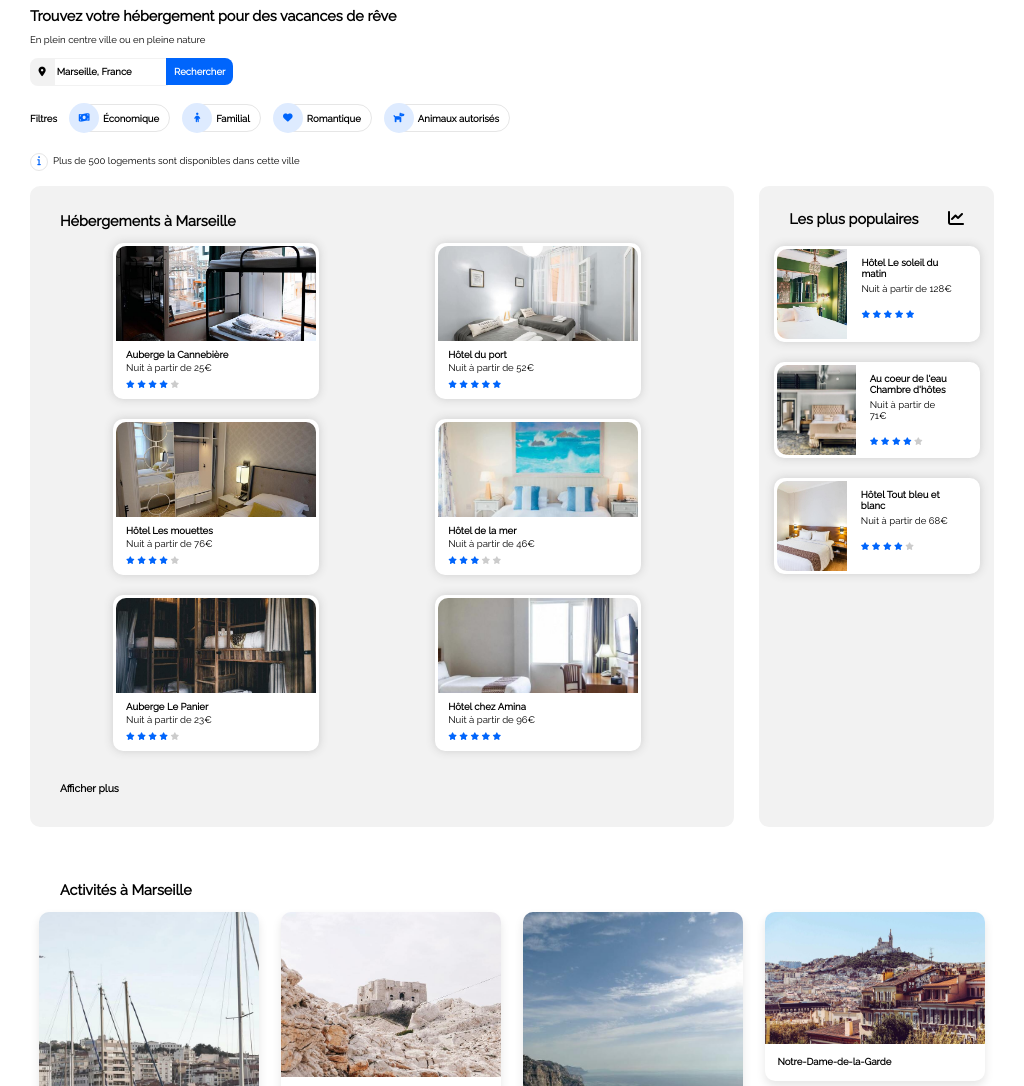
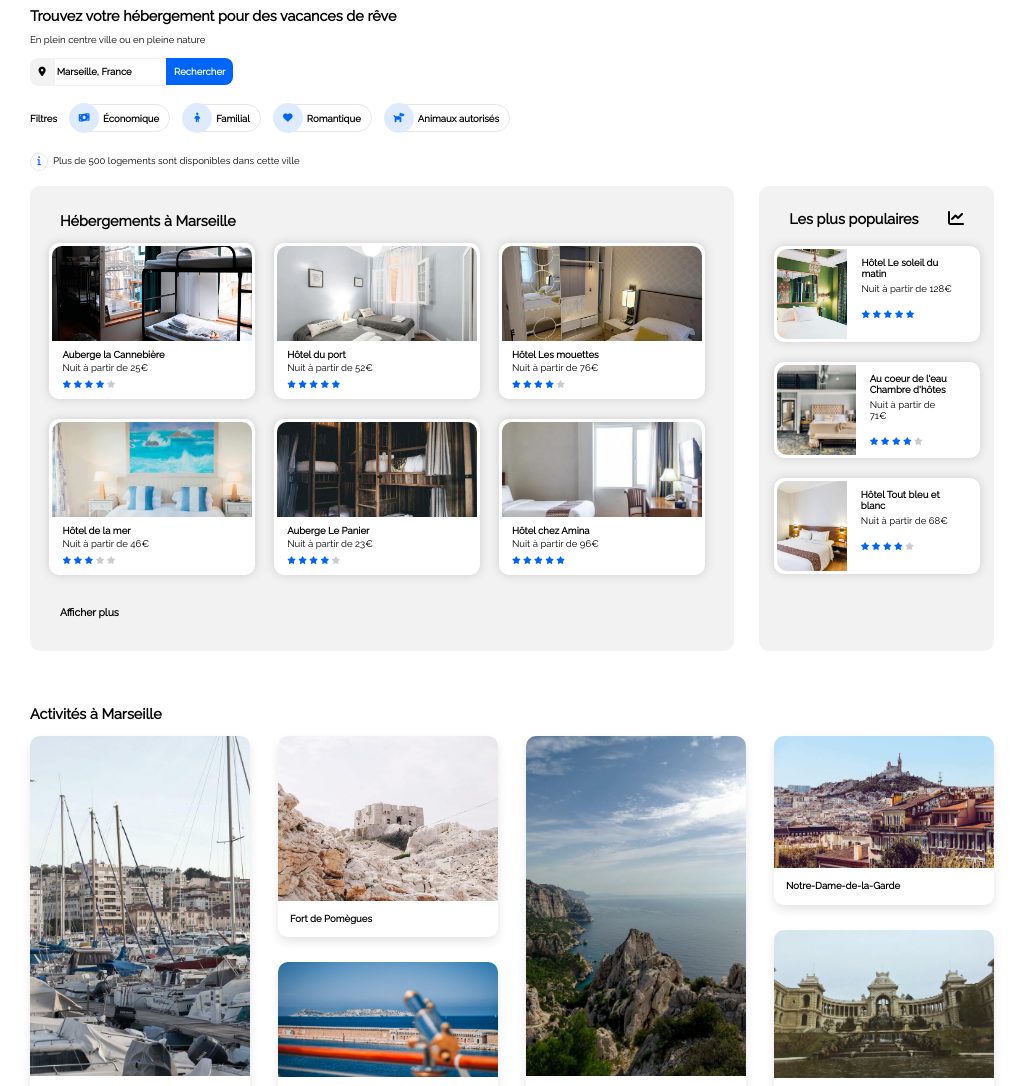
Before and after one commit to lourdeslazo/LourdesLazo_2_02032021, a plain HTML site: page index.html in a window 1024 px wide. Shown: the part 63-1149 px from the top of the page. Drawn offline with Linux system fonts and the light colour scheme.

Commit message:
Breakpoint 1361 + Changes code CSS

```diff
--- a/style.css
+++ b/style.css
@@ -314,6 +314,10 @@ aside figure img {
 }
 
 /*Activites*/
+
+#titleactivities {
+  margin-top: 15px;
+}
 
 #activitiesbox {
   display: flex;
@@ -693,6 +697,10 @@ footer {
 
   /*Activites*/
 
+  #titleactivities {
+    margin-top: 0;
+  }
+
   #activitiesbox {
     padding: 0 15px;
   }
@@ -976,10 +984,6 @@ footer {
 
   /*Activites*/
 
-  #titleactivities {
-    margin-top: 10px;
-  }
-
   #titleactivities h5 {
     margin: 10px 0 30px 0;
   }
@@ -1183,6 +1187,12 @@ footer {
     padding-left: 30px;
   }
 
+  /*Article*/
+  #lodge {
+    padding-left: 15px;
+    padding-right: 15px;
+  }
+
   /*aside*/
 
   aside {
@@ -1206,12 +1216,7 @@ footer {
   /*Activites*/
 
   #titleactivities {
-    padding-left: 30px;
     margin-top: 30px;
-  }
-
-  #activities {
-    justify-content: space-around;
   }
 
   .activitiesbigger {
@@ -1219,25 +1224,25 @@ footer {
   }
 
   .activitiesbig {
-    margin-left: 5px;
-    margin-right: 5px;
+    margin-left: 0;
+    margin-right: 0;
     width: 220px;
   }
 
   .activitiesmedium {
-    margin-left: 5px;
-    margin-right: 5px;
+    margin-left: 0;
+    margin-right: 0;
     width: 220px;
   }
 
   .activitiessmall {
-    margin-left: 5px;
+    margin-left: 0;
 
     width: 220px;
   }
 
   .activitiessmaller {
-    margin-left: 5px;
+    margin-left: 0;
 
     width: 220px;
   }
@@ -1280,3 +1285,11 @@ footer {
     width: 270px;
   }
 }
+
+/*Breakpoint 1361px*/
+
+@media all and (min-width: 1361px) {
+  body {
+    max-width: 1360px;
+  }
+}
```
